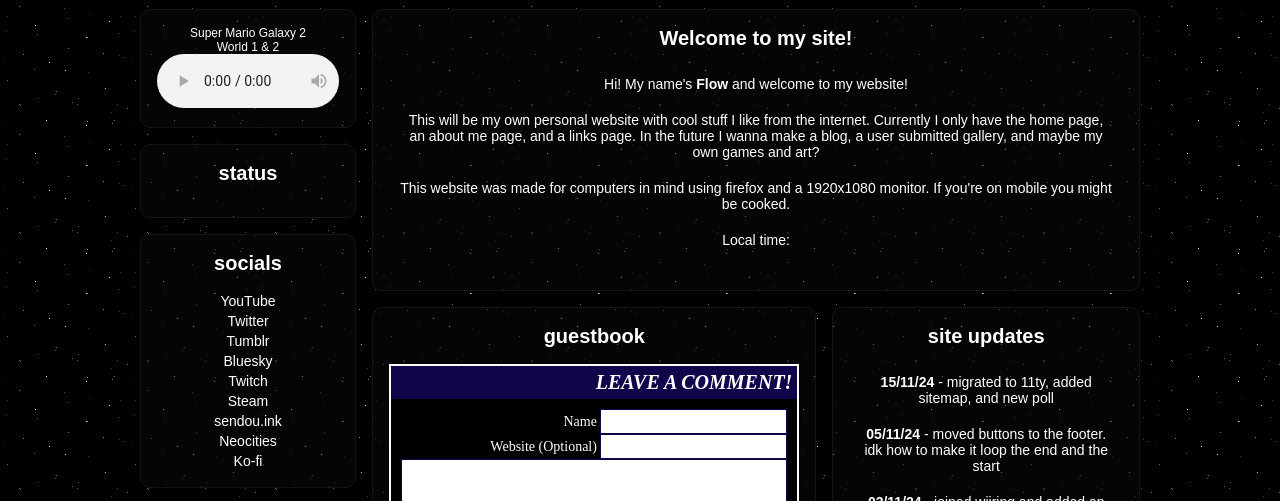
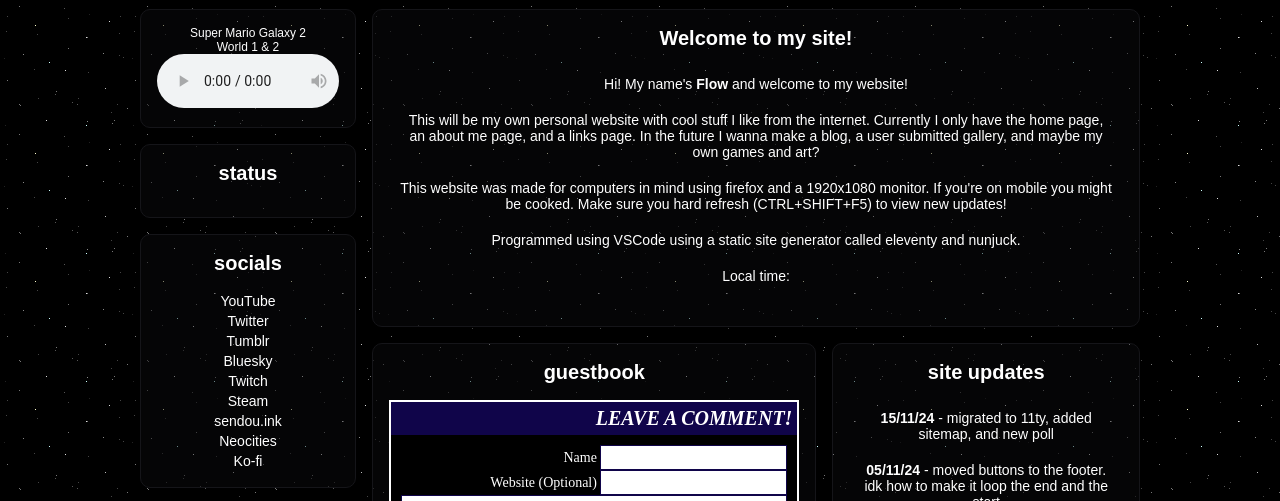
Before and after one commit to Flowtyle/Flowtyle-Neocities, an Eleventy site: page src/index.html in a window 1280 px wide. Shown: the part 230-731 px from the top of the page. Built offline with nearby package versions, Linux system fonts and the light colour scheme; Eleventy itself is replaced by a stand-in of ours; files that its build step writes are made by us from their sources; no server answers; a script that the page names is missing.

Commit message:
added home page text

```diff
--- a/src/index.html
+++ b/src/index.html
@@ -73,7 +73,8 @@ nesting: "./"
         <h2>Welcome to my site!</h2>
         <p>Hi! My name's <b>Flow</b> and welcome to my website!</p>
         <p>This will be my own personal website with cool stuff I like from the internet. Currently I only have the home page, an about me page, and a links page. In the future I wanna make a blog, a user submitted gallery, and maybe my own games and art?</p>
-        <p>This website was made for computers in mind using firefox and a 1920x1080 monitor. If you're on mobile you might be cooked.</p>
+        <p>This website was made for computers in mind using firefox and a 1920x1080 monitor. If you're on mobile you might be cooked. Make sure you hard refresh (CTRL+SHIFT+F5) to view new updates!</p>
+        <p>Programmed using VSCode using a static site generator called eleventy and nunjuck.</p>
         <p><a href="https://time.is/Belfast" id="time_is_link" rel="nofollow">Local time: </a><span id="Belfast_z716"></span><script src="//widget.time.is/en_gb.js"></script><script>time_is_widget.init({Belfast_z716:{template:"TIME DATE", time_format:"hours:minutes", date_format:"dayname, monthname dnum, year"}});</script></p>
         <br>
         <script language="javascript" type="text/javascript" src="//counter1.fc2.com/counter.php?id=39984045&main=1"></script><noscript><img src="//counter1.fc2.com/counter_img.php?id=39984045&main=1" /></noscript>
```
